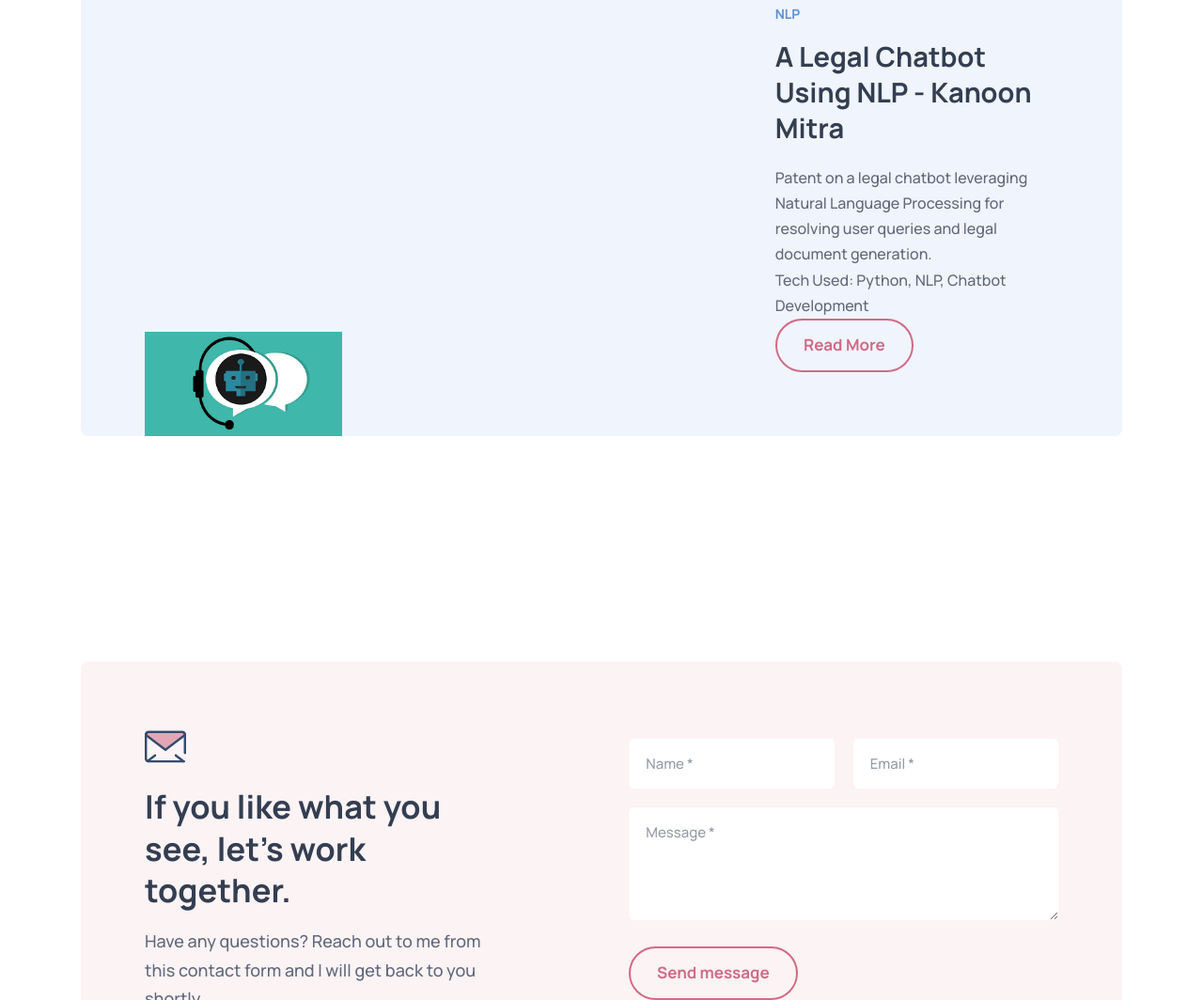
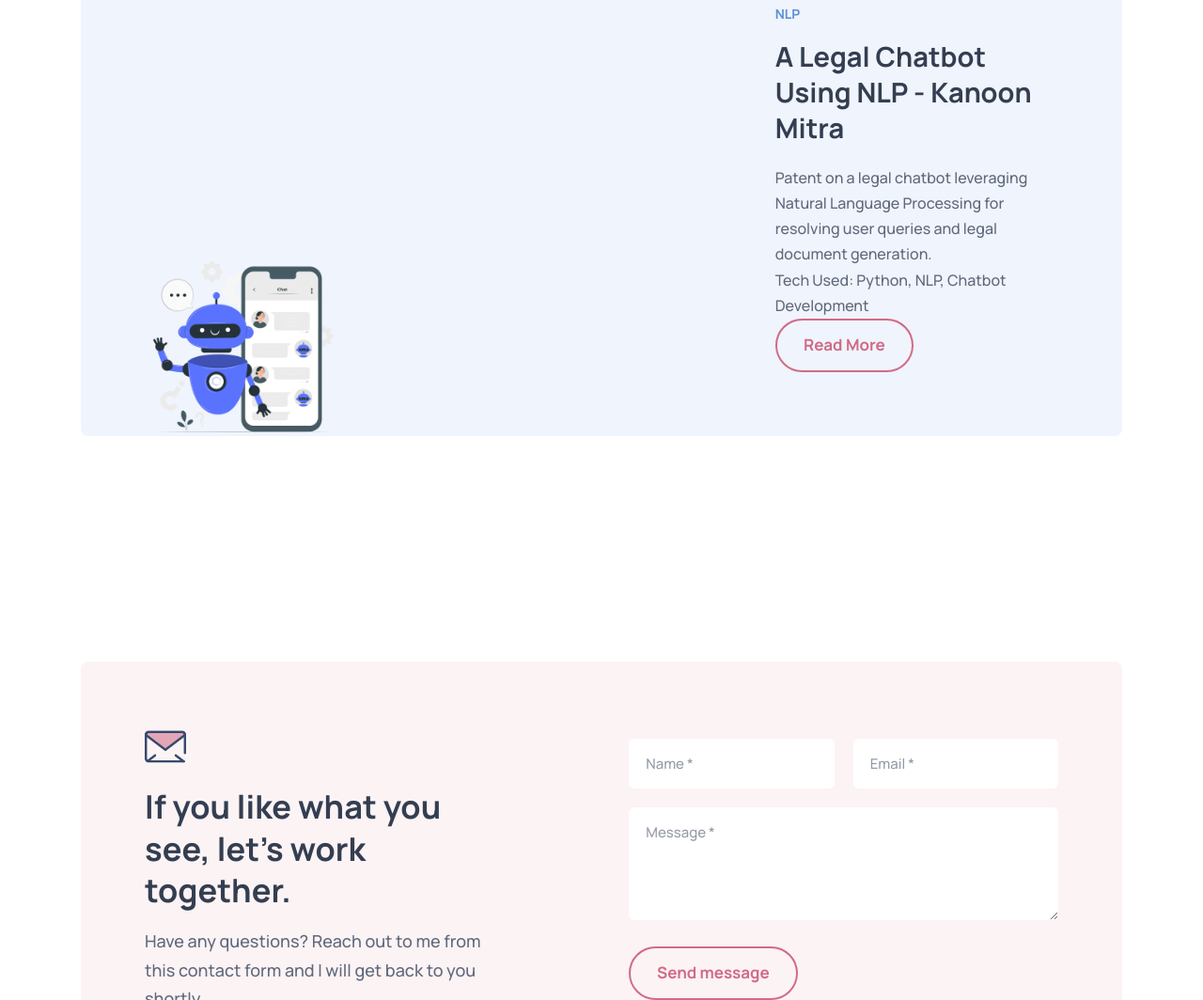
Before and after one commit to AritriPodde2210/My-Portfolio, a plain HTML site: page index.html in a window 1280 px wide. Shown: the part 5601-6665 px from the top of the page at 94% size. Drawn offline with nearby package versions, Linux system fonts and the light colour scheme.

Commit message:
Update index.html

```diff
--- a/index.html
+++ b/index.html
@@ -523,7 +523,7 @@
 
                 <!-- Add the patent image -->
                 <figure class="card-banner img-holder" style="max-height: 200px; overflow: hidden;">
-                  <img src="/assets/images/patent-pic.png" width="210" height="170" alt="Patent Image" class="img-cover">
+                  <img src="/assets/images/patent.webp" width="210" height="170" alt="Patent Image" class="img-cover">
                 </figure>
 
                 <div class="card-content" data-reveal="left">
```
